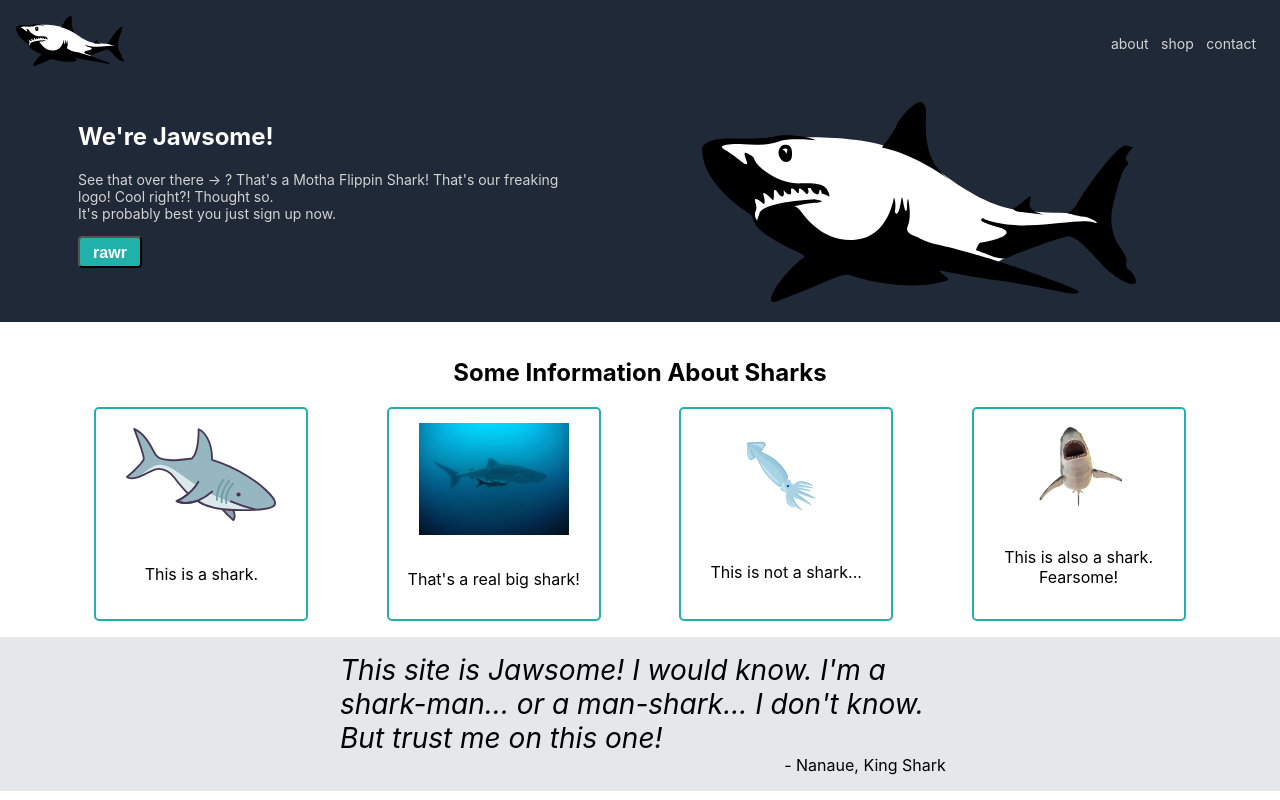
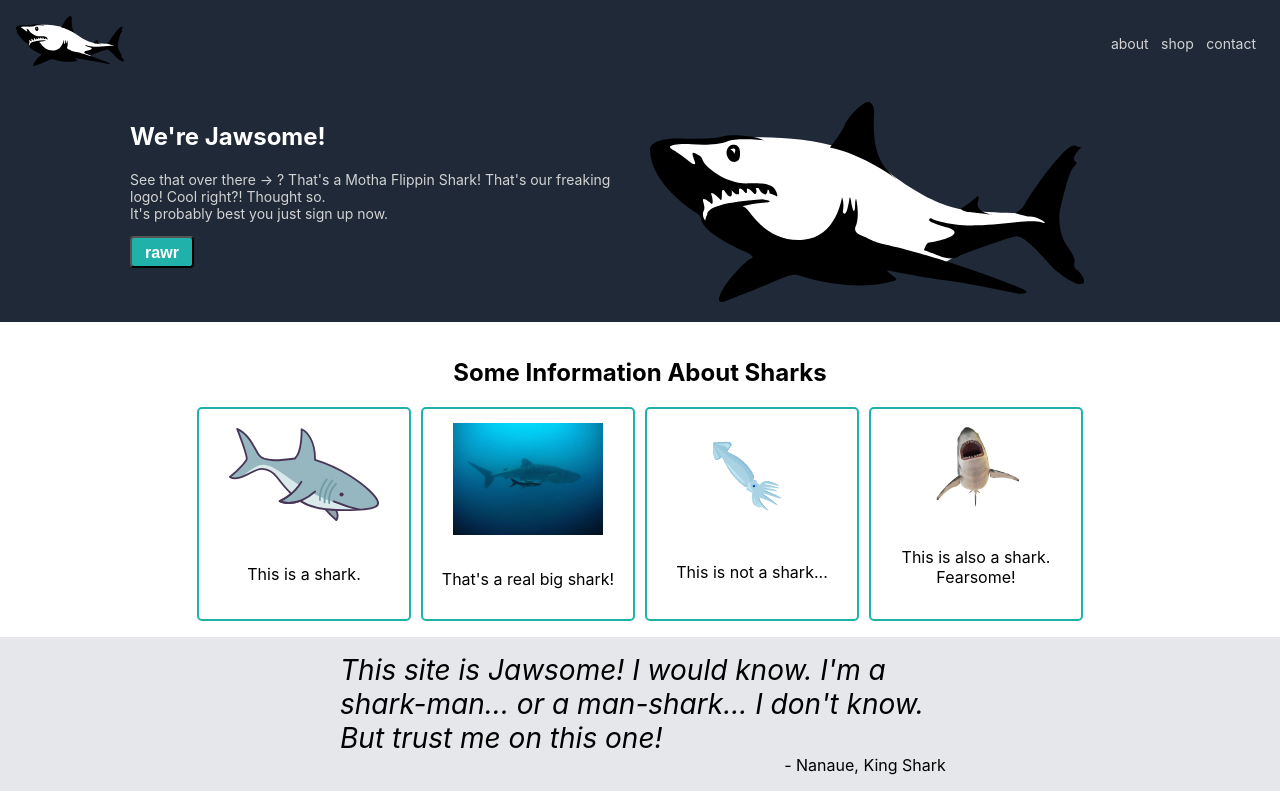
Before and after one commit to oxideseven/landingPage, a plain HTML site: page index.html in a window 1280 px wide. Shown: the top 800 px of the page. Drawn offline with Linux system fonts and the light colour scheme.

Commit message:
edit layout via style.css

```diff
--- a/style.css
+++ b/style.css
@@ -75,9 +75,10 @@ header img {
 
 .boxOne {
     display: flex;
-    justify-content: space-around;
+    justify-content: center;
     align-content: center;
     padding: 16px;
+    gap: 20px;
 }
 
 .left, .right {
@@ -109,7 +110,8 @@ header img {
     display: flex;
     flex-wrap: wrap;
     align-items: flex-start;
-    justify-content: space-evenly;
+    justify-content: center;
+    gap: 10px;
 }
 
 .card {
```
